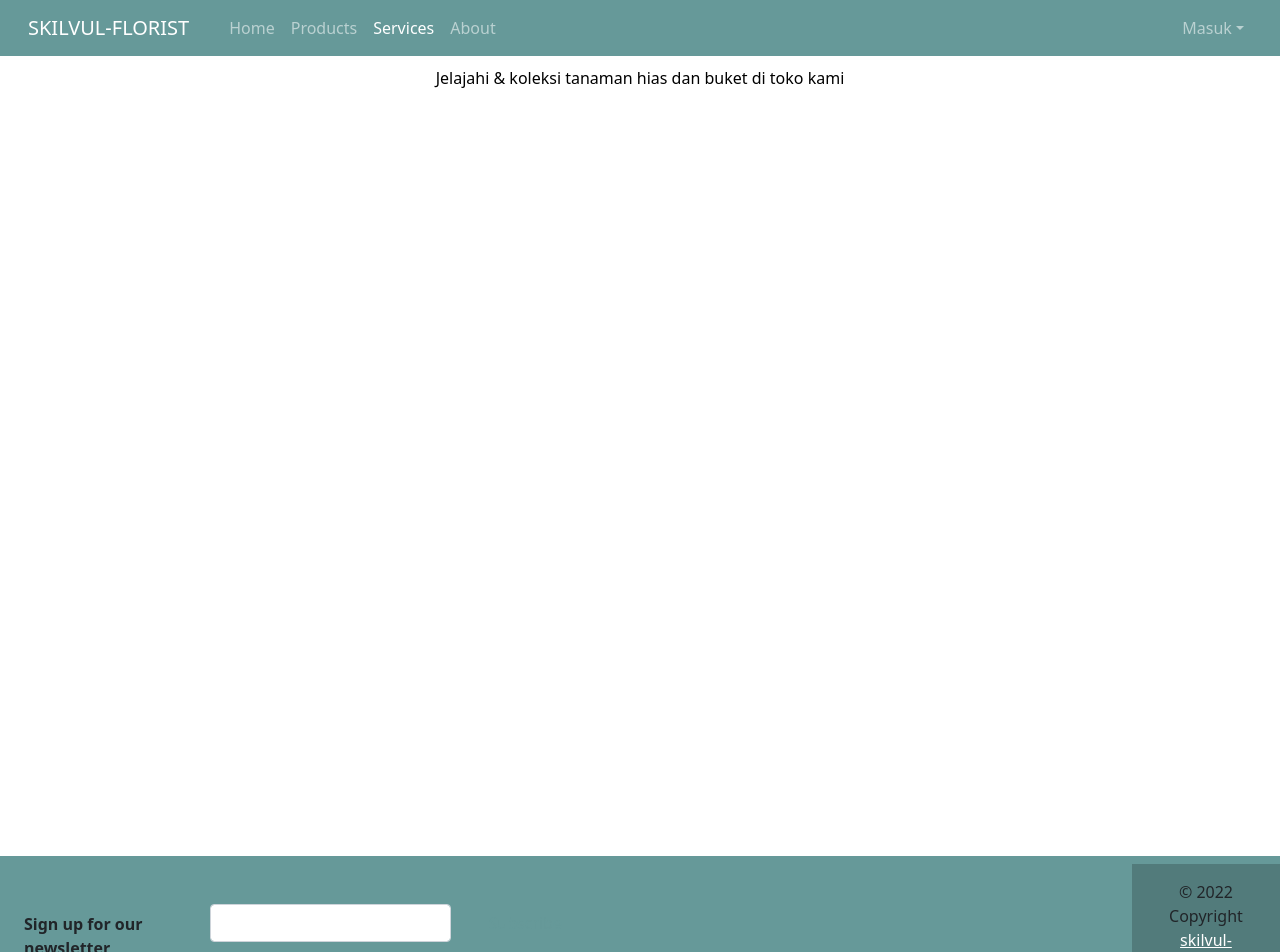
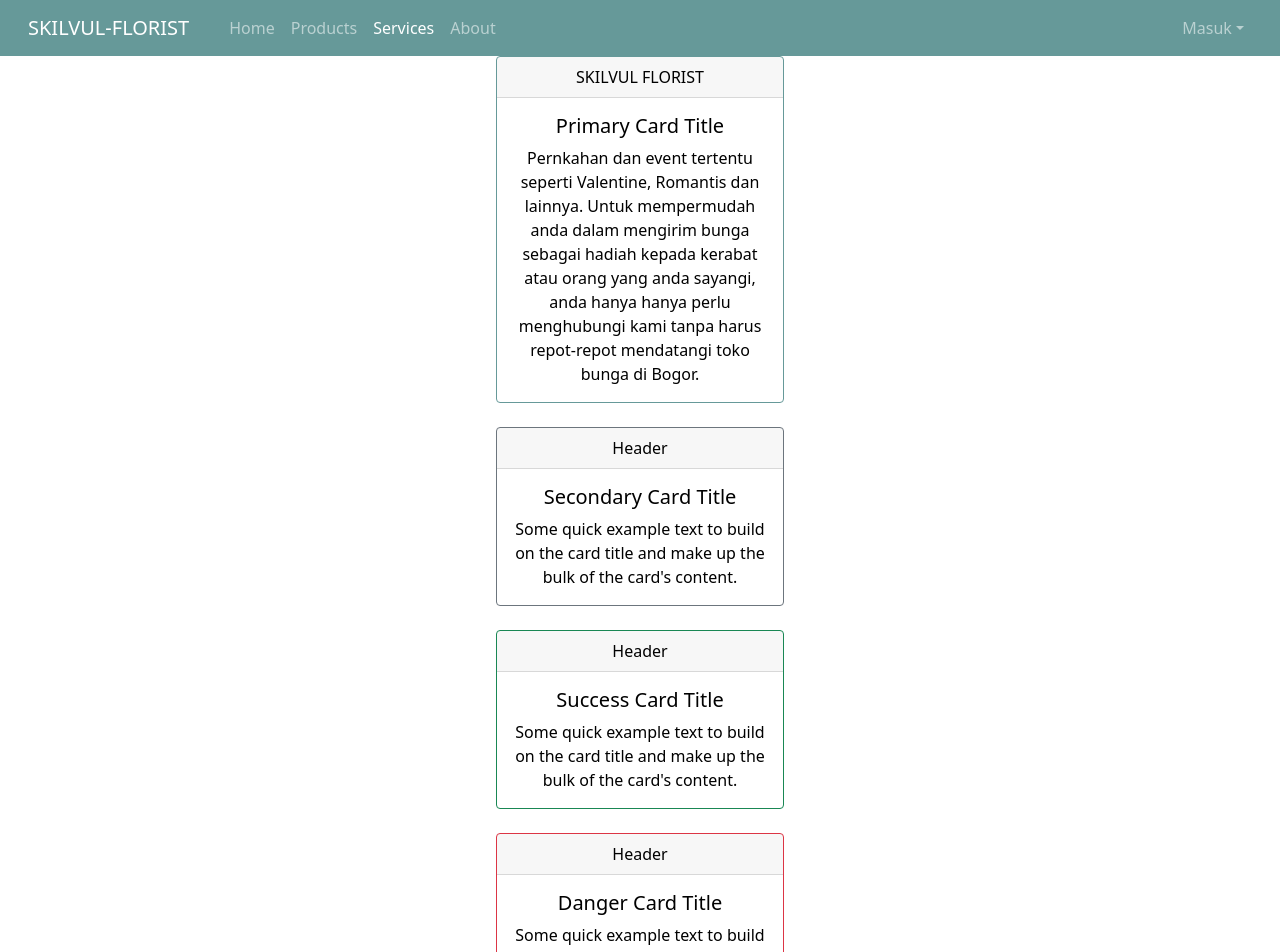
Before and after one commit to skillfull-florist/skilvul-florist, a React (Create React App) app: page /services in a window 1280 px wide. Shown: the top 952 px of the page. Built offline with nearby package versions, Linux system fonts and the light colour scheme.

Commit message:
rubah about dan servis

```diff
--- a/src/components/about/About.js
+++ b/src/components/about/About.js
@@ -5,14 +5,19 @@ export default function About() {
     <div
       sx={{
         display: "flex",
-        flexDirection: "column",
+        flexDirection: "row",
         margin: 5,
+        marginbottom: 10,
       }}
     >
-      <h2 style={{margin: 5}}>Who are we?</h2>
-      <Link to="description" style={{margin: 8, textDecoration: 'none'}}>Description</Link>
-      <Link to="services" style={{margin: 8, textDecoration: 'none'}}>Services</Link>
+      <h2 style={{ margin: 5 }}>Who are we?</h2>
+      <Link to="description" style={{ margin: 8, textDecoration: "none" }}>
+        Description
+      </Link>
+      <Link to="services" style={{ margin: 8, textDecoration: "none" }}>
+        Services
+      </Link>
       <Outlet />
     </div>
   );
-};
+}
--- a/src/components/about/Services.js
+++ b/src/components/about/Services.js
@@ -1,5 +1,97 @@
-import React from "react";
+// import React from "react";
 
-export default function Services() {
-  return <div style={{ margin: 10 }}>Jelajahi & koleksi tanaman hias dan buket di toko kami</div>;
+// export default function Services() {
+//   return (
+//     <div style={{ margin: 10, border : '10px' }}>
+//       <h1>Toko Bunga di Bogor</h1>
+//       Kami Nidira Florist melayani pemesanan berbagai jenis rangkaian bunga untuk pengiriman ke seluruh Kota Bogor dan sekitarnya. Kami menghadirkan karangan bunga untuk beragam acara seperti Anniversary, Congratulations, Duka Cita,
+//       Pernkahan dan event tertentu seperti Valentine, Romantis dan lainnya. Untuk mempermudah anda dalam mengirim bunga sebagai hadiah kepada kerabat atau orang yang anda sayangi, anda hanya hanya perlu menghubungi kami tanpa harus
+//       repot-repot mendatangi toko bunga di Bogor.
+//     </div>
+//   );
+// }
+
+import Card from "react-bootstrap/Card";
+
+function BorderExample() {
+  return (
+    <div>
+      <Card border="primary" style={{ width: "18rem" }}>
+        <Card.Header>SKILVUL FLORIST</Card.Header>
+        <Card.Body>
+          <Card.Title>Primary Card Title</Card.Title>
+          <Card.Text>
+            Pernkahan dan event tertentu seperti Valentine, Romantis dan lainnya. Untuk mempermudah anda dalam mengirim bunga sebagai hadiah kepada kerabat atau orang yang anda sayangi, anda hanya hanya perlu menghubungi kami tanpa harus
+            repot-repot mendatangi toko bunga di Bogor.
+          </Card.Text>
+        </Card.Body>
+      </Card>
+      <br />
+
+      <Card border="secondary" style={{ width: "18rem" }}>
+        <Card.Header>Header</Card.Header>
+        <Card.Body>
+          <Card.Title>Secondary Card Title</Card.Title>
+          <Card.Text>Some quick example text to build on the card title and make up the bulk of the card's content.</Card.Text>
+        </Card.Body>
+      </Card>
+      <br />
+
+      <Card border="success" style={{ width: "18rem" }}>
+        <Card.Header>Header</Card.Header>
+        <Card.Body>
+          <Card.Title>Success Card Title</Card.Title>
+          <Card.Text>Some quick example text to build on the card title and make up the bulk of the card's content.</Card.Text>
+        </Card.Body>
+      </Card>
+      <br />
+
+      <Card border="danger" style={{ width: "18rem" }}>
+        <Card.Header>Header</Card.Header>
+        <Card.Body>
+          <Card.Title>Danger Card Title</Card.Title>
+          <Card.Text>Some quick example text to build on the card title and make up the bulk of the card's content.</Card.Text>
+        </Card.Body>
+      </Card>
+      <br />
+
+      <Card border="warning" style={{ width: "18rem" }}>
+        <Card.Header>Header</Card.Header>
+        <Card.Body>
+          <Card.Title>Warning Card Title</Card.Title>
+          <Card.Text>Some quick example text to build on the card title and make up the bulk of the card's content.</Card.Text>
+        </Card.Body>
+      </Card>
+      <br />
+
+      <Card border="info" style={{ width: "18rem" }}>
+        <Card.Header>Header</Card.Header>
+        <Card.Body>
+          <Card.Title>Info Card Title</Card.Title>
+          <Card.Text>Some quick example text to build on the card title and make up the bulk of the card's content.</Card.Text>
+        </Card.Body>
+      </Card>
+      <br />
+
+      <Card border="dark" style={{ width: "18rem" }}>
+        <Card.Header>Header</Card.Header>
+        <Card.Body>
+          <Card.Title>Dark Card Title</Card.Title>
+          <Card.Text>Some quick example text to build on the card title and make up the bulk of the card's content.</Card.Text>
+        </Card.Body>
+      </Card>
+      <br />
+
+      <Card border="light" style={{ width: "18rem" }}>
+        <Card.Header>Header</Card.Header>
+        <Card.Body>
+          <Card.Title>Light Card Title</Card.Title>
+          <Card.Text>Some quick example text to build on the card title and make up the bulk of the card's content.</Card.Text>
+        </Card.Body>
+      </Card>
+      <br />
+    </div>
+  );
 }
+
+export default BorderExample;
```
